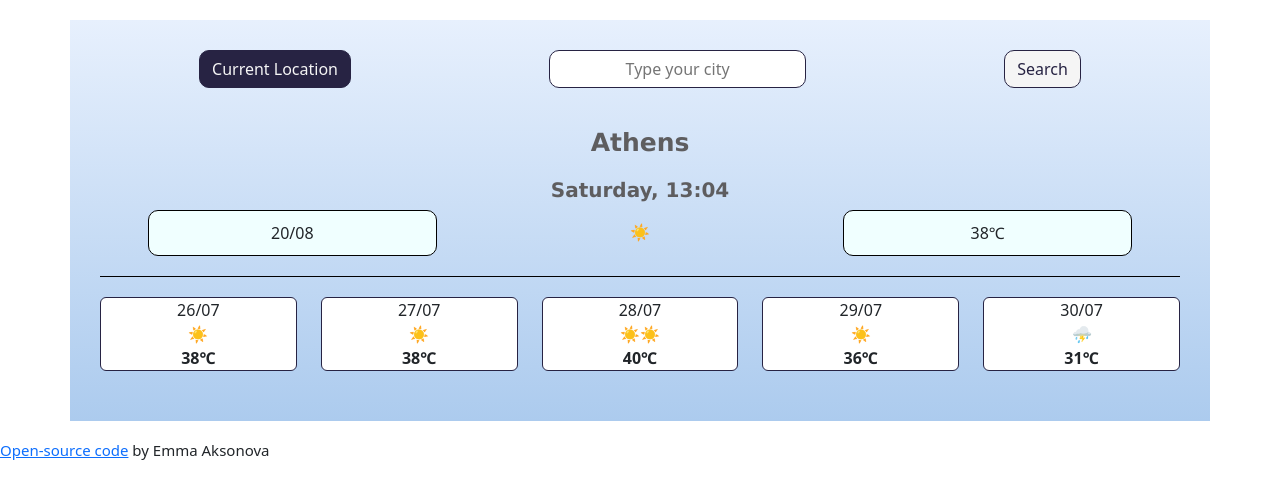
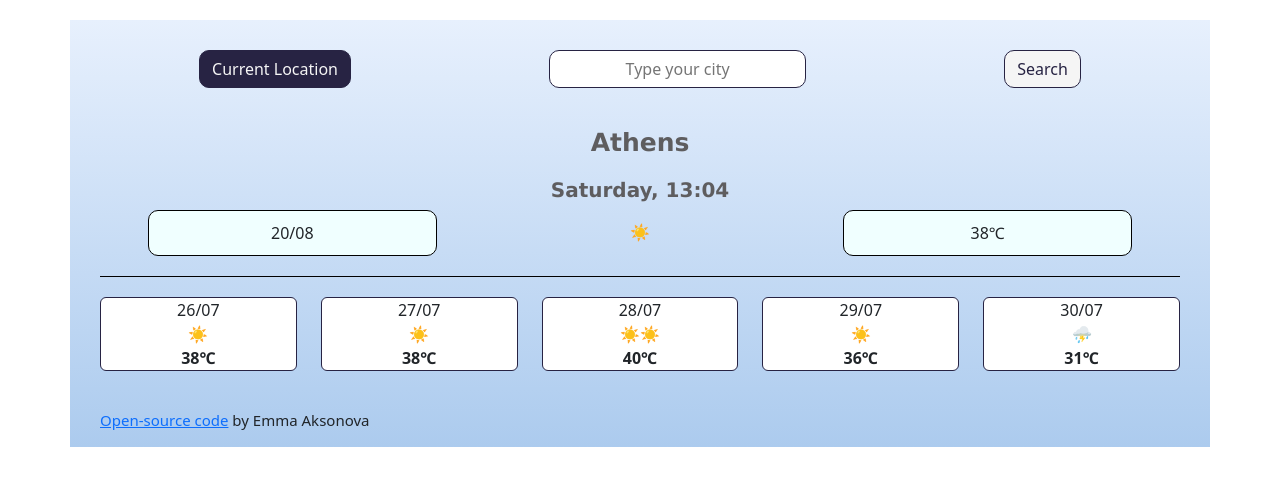
Before and after one commit to emma-ax/my-weather-app, a plain HTML site: page index.html in a window 1280 px wide. Drawn offline with nearby package versions, Linux system fonts and the light colour scheme.

Commit message:
Update index.html

```diff
--- a/index.html
+++ b/index.html
@@ -93,9 +93,9 @@
           </div>
         </div>
       </div>
+      <h5><a href="https://animated-wisp-966ef0.netlify.app/" class="link">Open-source code</a>
+        by Emma Aksonova</h5>
       </div>
-      <h5><a href="https://animated-wisp-966ef0.netlify.app/" class="href">Open-source code</a>
-        by Emma Aksonova</h5>
     </div>
     <script src="script.js"></script>
   </body>
```
